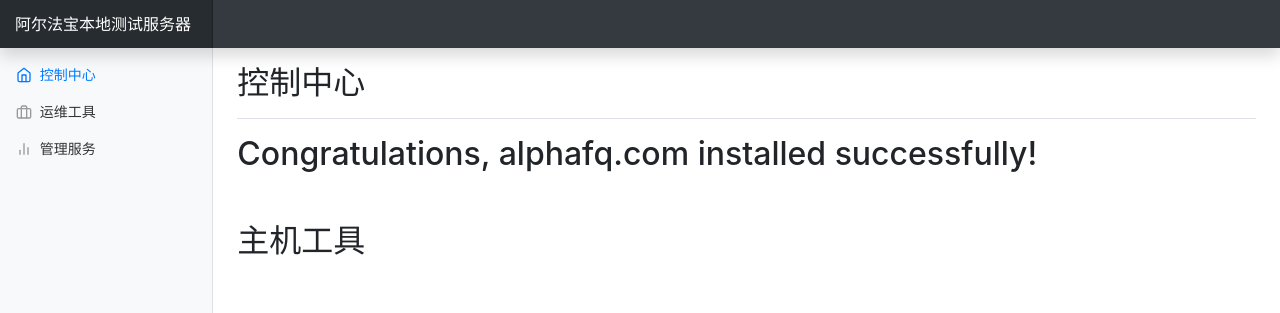
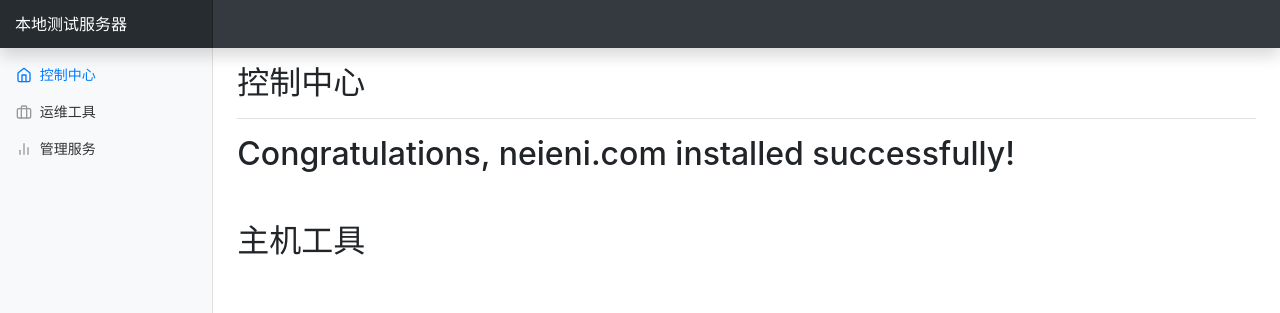
Before and after one commit to websfx/docker, a plain HTML site: page nginx/default/index.html in a window 1280 px wide. Shown: the top 313 px of the page. Drawn offline with Linux system fonts and the light colour scheme; no server answers.

Commit message:
Nginx 1.25.1

```diff
--- a/nginx/default/index.html
+++ b/nginx/default/index.html
@@ -3,15 +3,15 @@
   <head>
     <meta charset="utf-8">
     <meta name="viewport" content="width=device-width, initial-scale=1, shrink-to-fit=no">
-    <meta name="description" content="阿尔法宝本地测试服务器,官网 alphafq.com">
+    <meta name="description" content="本地测试服务器,官网 neieni.com">
     <meta name="author" content="yeho">
-    <title>欢迎您使用阿尔法宝</title>
+    <title>欢迎您使用</title>
     <link href="ois.css" rel="stylesheet">
   </head>
 
   <body>
     <nav class="navbar navbar-dark fixed-top bg-dark flex-md-nowrap p-0 shadow">
-      <a class="navbar-brand col-sm-3 col-md-2 mr-0" href="">阿尔法宝本地测试服务器</a>
+      <a class="navbar-brand col-sm-3 col-md-2 mr-0" href="">本地测试服务器</a>
     </nav>
 
     <div class="container-fluid">
@@ -65,7 +65,7 @@
 	        </div>
 
 			<section class="section" id="home_section">
-	          	<h2>Congratulations, alphafq.com installed successfully!</h2>
+	          	<h2>Congratulations, neieni.com installed successfully!</h2>
  			</section>
 
 			<section class="section" id="tools_section">
```
Also changed, not shown: 3 other files.
